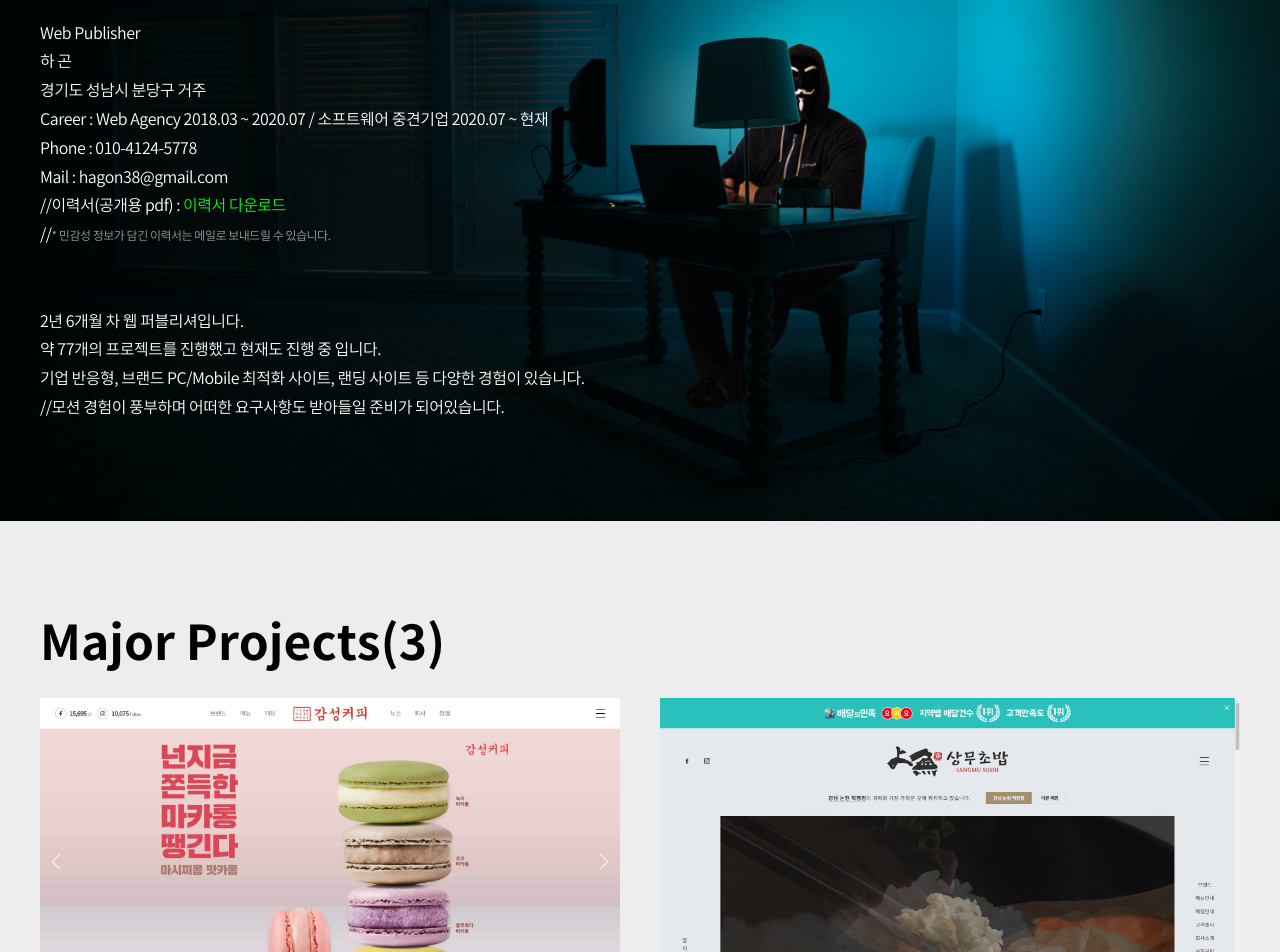
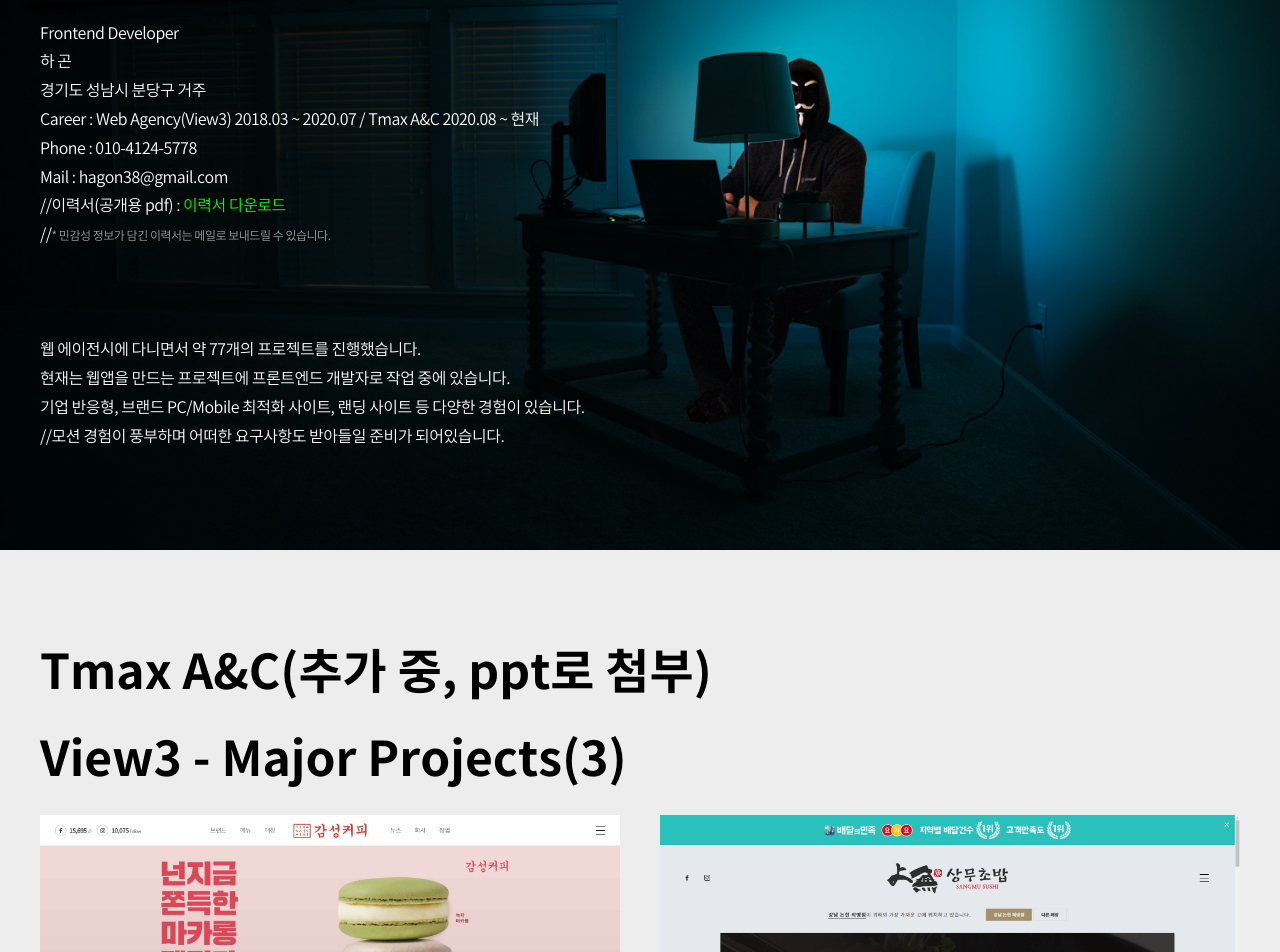
Before and after one commit to hagoni/portfolio2020, a plain HTML site: page main.html in a window 1280 px wide. Shown: the part 240-1192 px from the top of the page. Drawn offline with nearby package versions, Linux system fonts and the light colour scheme.

Commit message:
new data update

```diff
--- a/main.html
+++ b/main.html
@@ -39,18 +39,19 @@
             <div class="inner">
                 <p class="title">Introduce</p>
                 <p class="text">
-                    Web Publisher<br>
+                    Frontend Developer<br>
                     하 곤<br>
                     경기도 성남시 분당구 거주<br>
-                    Career : Web Agency 2018.03 ~ 2020.07 / 소프트웨어 중견기업 2020.07 ~ 현재<br>
+                    Career : Web Agency(View3) 2018.03 ~ 2020.07 / Tmax A&C 2020.08 ~ 현재<br>
                     Phone : 010-4124-5778 <a href="tel:01041245778" class="btn_tel">call</a><br>
                     Mail : hagon38@gmail.com<br>
                     //이력서(공개용 pdf) : <a href="uploads/resume_ver20200528.pdf" class="btn_resume" target="_blank">이력서 다운로드</a><br>
                     //<span>* 민감성 정보가 담긴 이력서는 메일로 보내드릴 수 있습니다.</span>
 			<br><br><br>
 
-                    2년 6개월 차 웹 퍼블리셔입니다.<br>
-                    약 77개의 프로젝트를 진행했고 현재도 진행 중 입니다.<br>
+                    <br>
+                    웹 에이전시에 다니면서 약 77개의 프로젝트를 진행했습니다.<br>
+                    현재는 웹앱을 만드는 프로젝트에 프론트엔드 개발자로 작업 중에 있습니다.<br>
                     기업 반응형, 브랜드 PC/Mobile 최적화 사이트, 랜딩 사이트 등 다양한 경험이 있습니다.<br>
                     //모션 경험이 풍부하며 어떠한 요구사항도 받아들일 준비가 되어있습니다.
                 </p>
@@ -60,7 +61,8 @@
         <!-- projects start -->
         <div class="projects layer chapters">
             <div class="inner">
-                <p class="title">Major Projects(3)</p>
+                <p class="title">Tmax A&C(추가 중, ppt로 첨부)</p>
+                <p class="title">View3 - Major Projects(3)</p>
                 <ul class="pj_list fs_def">
                     <li>
                         <div class="img_area"><img src="img/pj/pj_40.jpg" alt="" class="w100"></div>
@@ -102,7 +104,7 @@
                         </div>
                     </li>
                 </ul>
-                <p class="title">Other Projects(71)</p>
+                <p class="title">View3 - Other Projects(71)</p>
                 <ul class="pj_list">
                     <li>
                         <div class="text_area">
```
